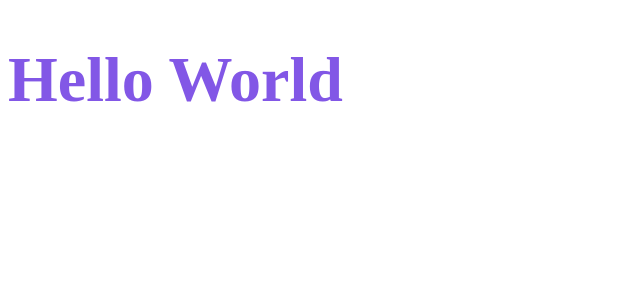
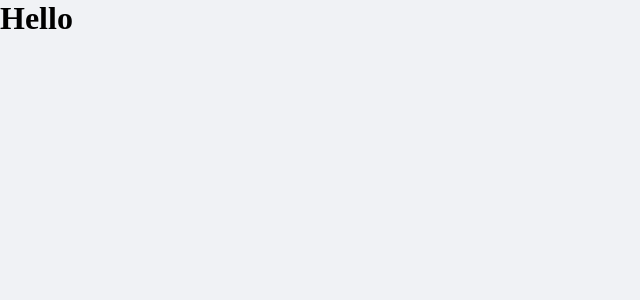
Before and after one commit to caiobenatti/rocketseat-dtmoney, a React (Create React App) app: page / in a window 1280 px wide. Shown: the top 300 px of the page, without its empty margins (0-640 px from the left). Built offline with nearby package versions, Linux system fonts and the light colour scheme.

Commit message:
creating global styles on styled-components

```diff
--- a/public/index.html
+++ b/public/index.html
@@ -4,7 +4,6 @@
     <meta charset="utf-8" />
     <link rel="icon" href="favicon.png" />
     <meta name="viewport" content="width=device-width, initial-scale=1" />
-    <meta name="theme-color" content="#000000" />
     <meta
       name="description"
       content="Web site created using create-react-app"
--- a/src/App.tsx
+++ b/src/App.tsx
@@ -1,14 +1,18 @@
-import styled from 'styled-components'
+// import styled from 'styled-components'
 
-const Title = styled.h1` //vc usa aqui a tag HTML que vc quer modificar e usa a maiuscula no nome para nome da constante (best practices)
-color: #8257e6;
-font-size: 64px;
-` //usa aspas para o styled-component ai vc usa o nome da constante como tag de HTML, vc pode usar encadeamento tipo no SASS
+import { GlobalStyle } from "./styles/global";
+
+// const Title = styled.h1` //vc usa aqui a tag HTML que vc quer modificar e usa a maiuscula no nome para nome da constante (best practices)
+// color: #8257e6;
+// font-size: 64px;
+// ` //usa aspas para o styled-component ai vc usa o nome da constante como tag de HTML, vc pode usar encadeamento tipo no SASS
 
 export function App() {
   return (
     <div className="App">
-      <Title>Hello World</Title>
+      {/* <Title>Hello World</Title> */}
+      <h1>Hello</h1>
+      <GlobalStyle />
     </div>
   );
 }
--- /dev/null
+++ b/src/styles/global.ts
@@ -0,0 +1,44 @@
+import { createGlobalStyle } from "styled-components";
+
+export const GlobalStyle = createGlobalStyle`
+:root{
+     --red: #E52E4d:
+    --blue: #5429cc;
+
+    --blue-light: #6933ff;
+
+    --text-title: #363f5f;
+    --text-body: #969cb3;
+
+    --background: #f0f2f5;
+    --shape: #ffffff;
+}
+*{
+    margin: 0;
+    padding: 0;
+    box-sizing: border-box;
+}
+
+html {
+    @media (max-width: 1080px){
+        font-size: 93.75%; //15px
+    }
+    @media (max-width: 720px){
+        font-size: 87.5%; // 14px
+    }
+}
+
+body {
+    background: var(--background);
+    -webkit-font-smoothing: antialiased;
+}
+
+button {
+    cursor: pointer;
+}
+
+[disabled] {
+    opacity: 0.6;
+    cursor: not-allowed;
+}
+`
```
